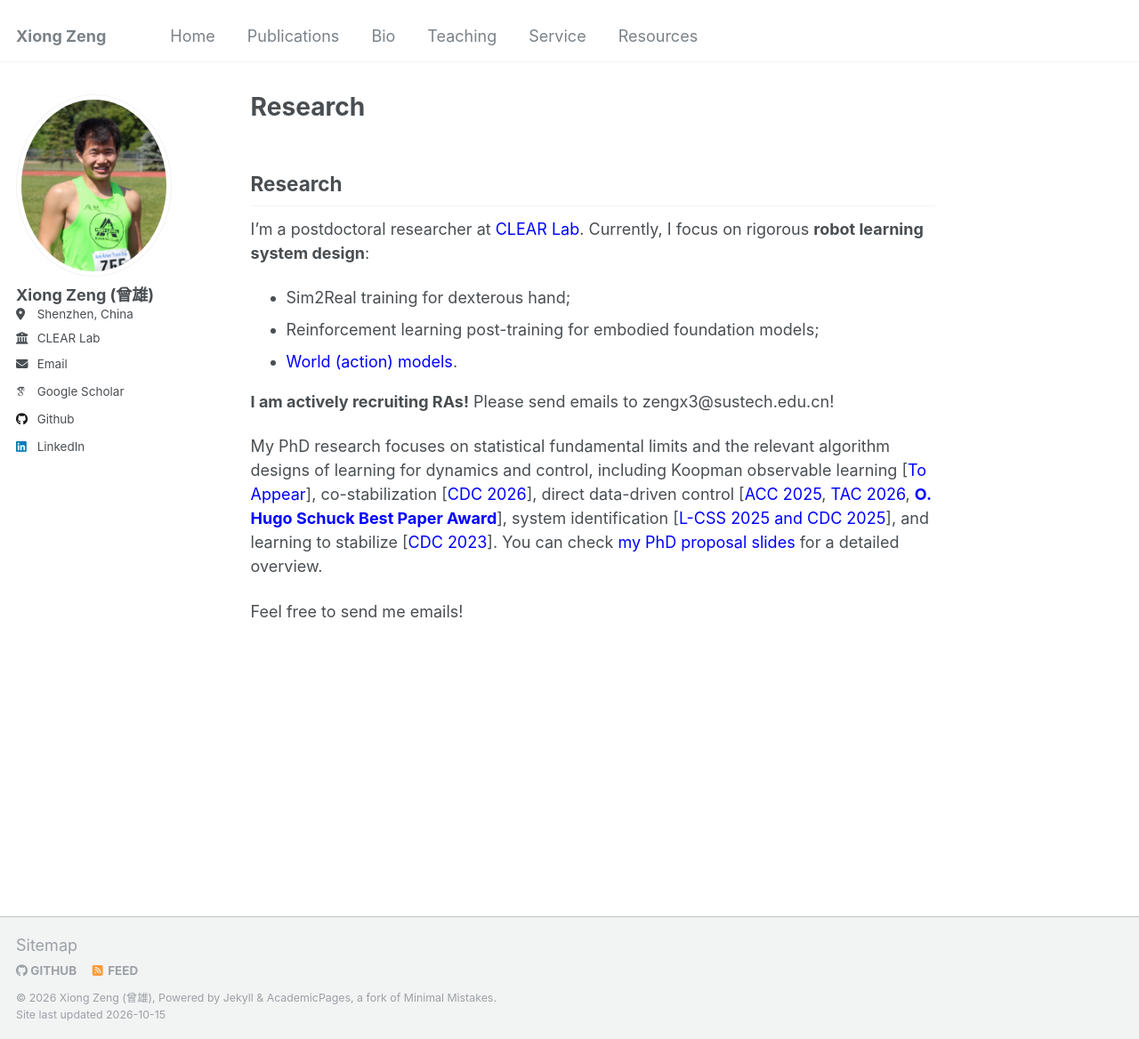
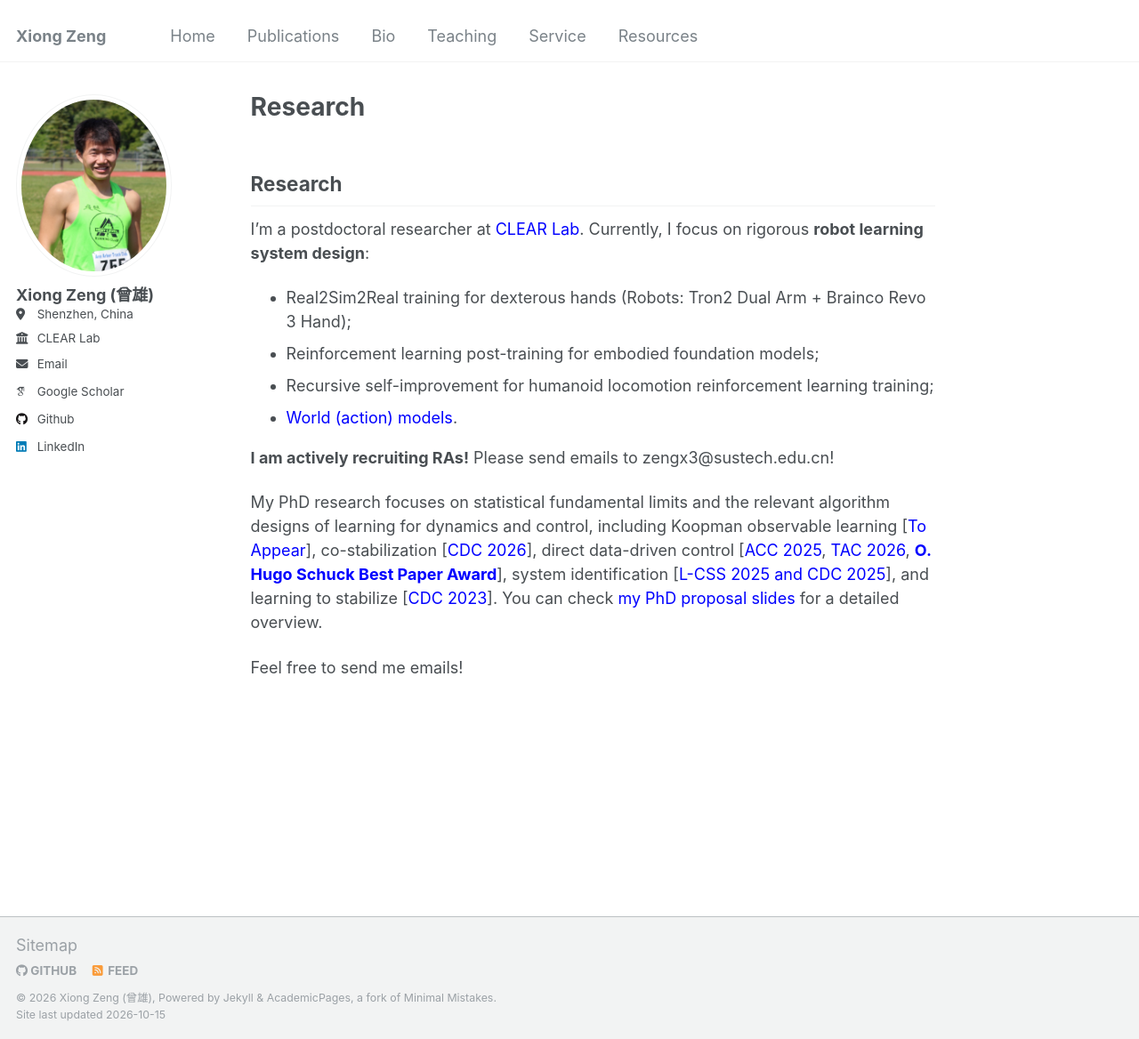
Before and after one commit to zengxiong111/zengxiong.github.io, a Jekyll site: the page built from _pages/about.md, in a window 1280 px wide and 1168 px high. Shown: the whole window at 89% size. Built offline with Jekyll 4.4.1, drawn with Linux system fonts in a browser that asks for light colours; some web fonts are replaced; our own code applies the rules of GitHub Pages for plain Markdown files.

Commit message:
Update about.md

```diff
--- a/_pages/about.md
+++ b/_pages/about.md
@@ -10,8 +10,9 @@ redirect_from:
 
 I'm a postdoctoral researcher at <a href="https://www.wzhanglab.site/" style="color: blue;text-decoration: none;" target="_blank">CLEAR Lab</a>. Currently, I focus on rigorous **robot learning system design**:
 
-- Sim2Real training for dexterous hand;
+- Real2Sim2Real training for dexterous hands (Robots: Tron2 Dual Arm + Brainco Revo 3 Hand);
 - Reinforcement learning post-training for embodied foundation models;
+- Recursive self-improvement for humanoid locomotion reinforcement learning training;
 - <a href="https://arxiv.org/abs/2607.00836" style="color: blue;text-decoration: none;" target="_blank">World (action) models</a>.
 
 **I am actively recruiting RAs!** Please send emails to zengx3@sustech.edu.cn!
```
